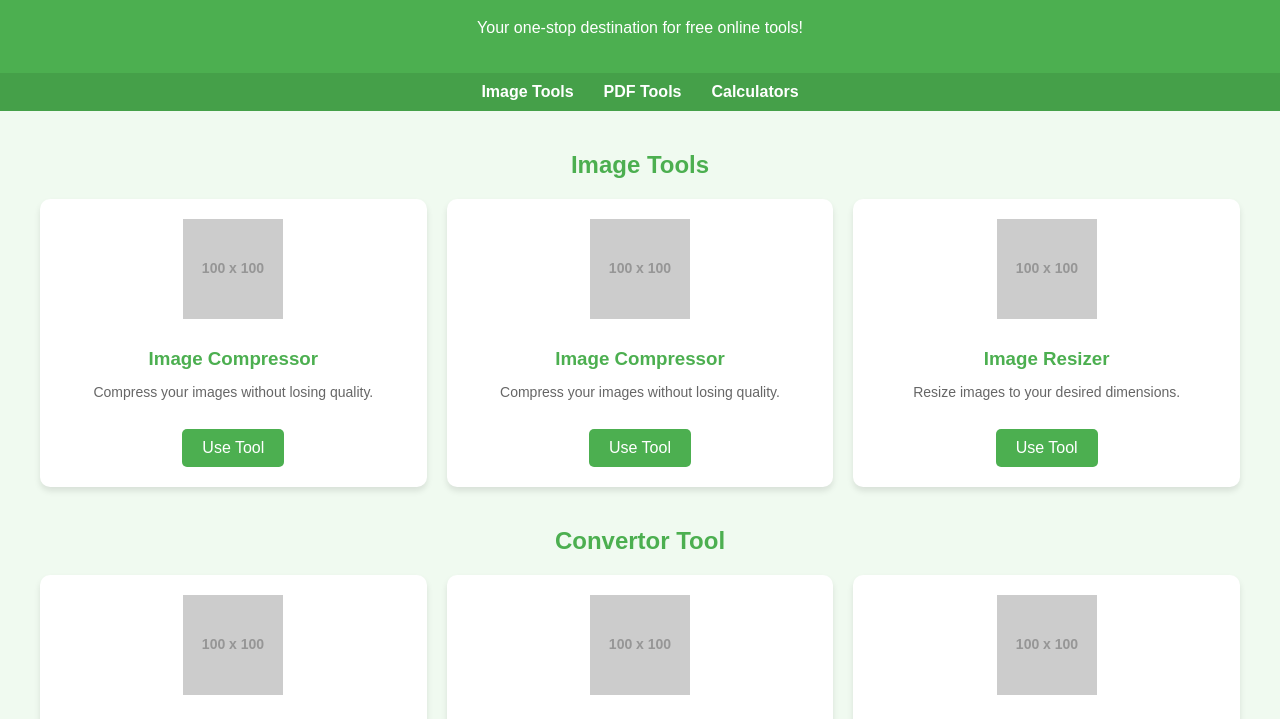
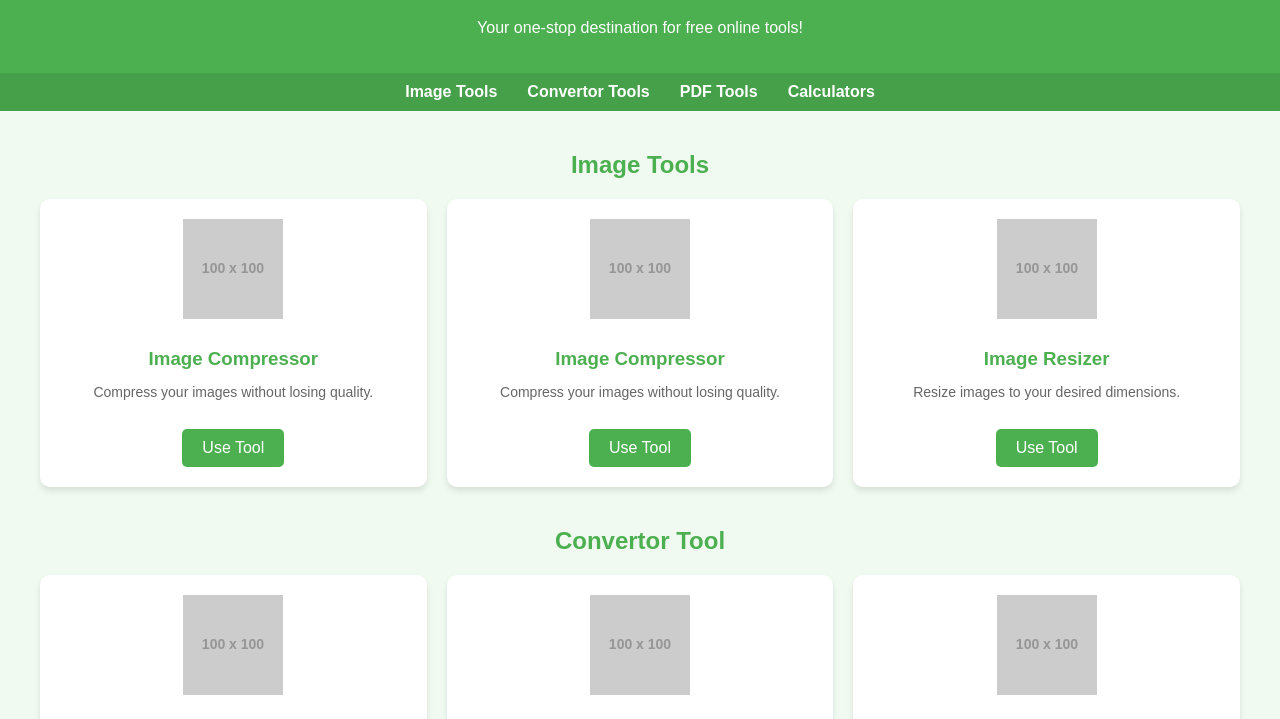
Before and after one commit to yudhish1976/Tools, a plain HTML site: page index.html in a window 1280 px wide. Shown: the part 81-800 px from the top of the page. Drawn offline with Linux system fonts and the light colour scheme; placeholder pictures from the web are drawn by us.

Commit message:
Update index.html

```diff
--- a/index.html
+++ b/index.html
@@ -130,6 +130,7 @@
 
     <nav>
         <a href="#image-tools">Image Tools</a>
+        <a href="#Convertor-tools">Convertor Tools</a>
         <a href="#pdf-tools">PDF Tools</a>
         <a href="#calculators">Calculators</a>
     </nav>
```
